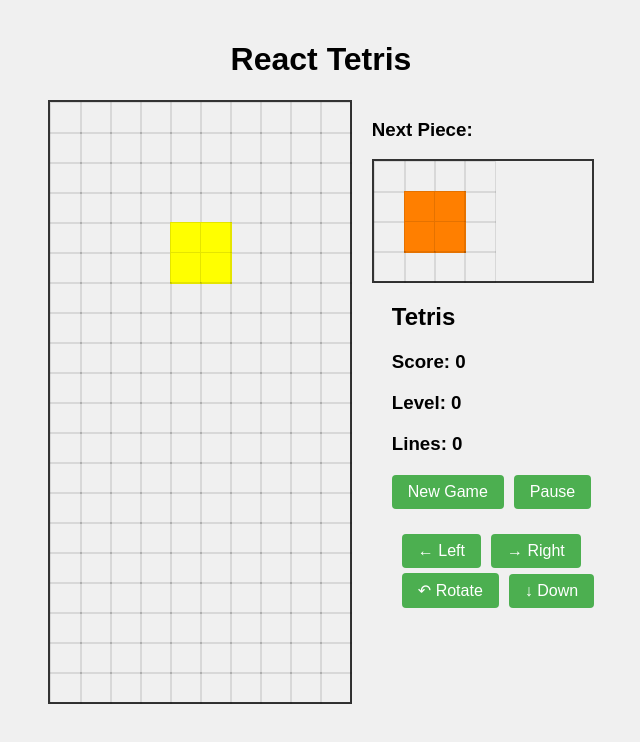
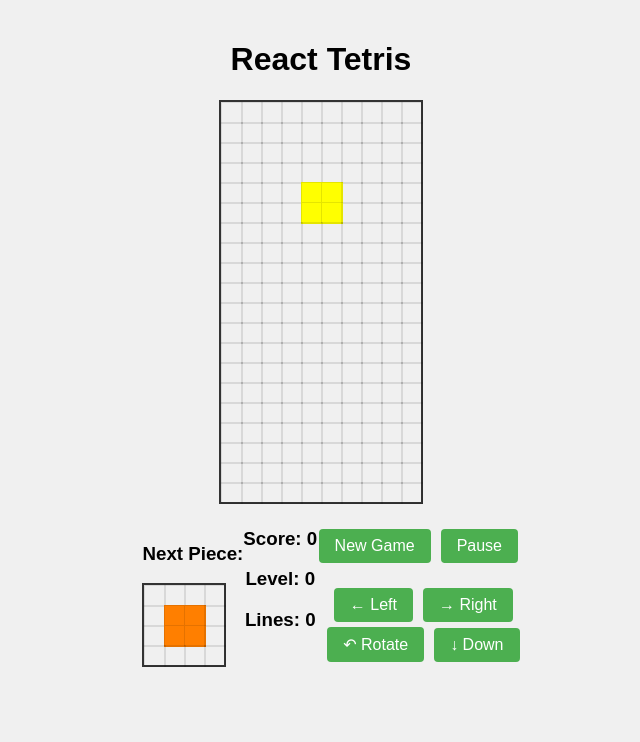
Before and after one commit to Tinkinazoo/Tetris-game, a React app: page / in a window 1280 px wide. Shown: the top 742 px of the page, without its empty margins (319-959 px from the left). Built offline with nearby package versions, Linux system fonts and the light colour scheme.

Commit message:
Re-design

```diff
--- a/src/components/Board.tsx
+++ b/src/components/Board.tsx
@@ -35,8 +35,8 @@ const Board: React.FC<BoardProps> = ({ board, piece }) => {
     <div
       style={{
         display: 'grid',
-        gridTemplateRows: `repeat(${ROWS}, ${BLOCK_SIZE}px)`,
-        gridTemplateColumns: `repeat(${COLS}, ${BLOCK_SIZE}px)`,
+        gridTemplateRows: `repeat(${ROWS}, ${!isMobile ? BLOCK_SIZE : BLOCK_SIZE/2}px)`,
+        gridTemplateColumns: `repeat(${COLS}, ${!isMobile ? BLOCK_SIZE : BLOCK_SIZE/2}px)`,
         border: !isMobile ? '2px solid #333' : '1px solid #333'
       }}
     >
--- a/src/components/GameController.tsx
+++ b/src/components/GameController.tsx
@@ -153,12 +153,12 @@ const GameController: React.FC = () => {
   const isMobile = useMediaQuery({ maxWidth: 767 });
 
   return (
-    <div style={{ display: 'flex', justifyContent: 'center', marginTop: !isMobile ? '20px' : '10px' }}>
-      <div>
+    <div style={{ /*display: 'inline-block', justifyContent: 'center',*/ marginTop: !isMobile ? '20px' : '10px' }}>
+      <div style={{ display: 'inline-block' }}>
         <Board board={gameState.board} piece={gameState.piece} />
       </div>
       <div style={{ marginLeft: !isMobile ? '20px' : '10px' }}>
-        <div style={{ marginBottom: !isMobile ? '20px' : '10px' }}>
+        <div style={{ marginTop: !isMobile ? '20px' : '10px', display: 'inline-block', verticalAlign: 'top' }}>
           <h3>Next Piece:</h3>
           <Preview nextPiece={gameState.nextPiece} />
         </div>
--- a/src/components/GameInfo.tsx
+++ b/src/components/GameInfo.tsx
@@ -25,13 +25,15 @@ const GameInfo: React.FC<GameInfoProps> = ({
   const isMobile = useMediaQuery({ maxWidth: 767 });
 
   return (
-    <div style={{ marginLeft: !isMobile ? '20px' : '10px' }}>
-      <h2>Tetris</h2>
+    <div style={{ marginTop: !isMobile ? '5px' : '2px', display: 'inline-block' }}>
+      <div style={{ display: 'inline-block', verticalAlign: 'top' }}>
         <div>
           <h3>Score: {score}</h3>
           <h3>Level: {level}</h3>
           <h3>Lines: {lines}</h3>
         </div>
+      </div>
+      <div style={{ display: 'inline-block' }}>
         <div style={{ marginTop: !isMobile ? '20px' : '10px' }}>
           <button onClick={onReset}>New Game</button>
           <button onClick={onPause} style={{ marginLeft: !isMobile ? '10px' : '5px' }}>
@@ -48,16 +50,7 @@ const GameInfo: React.FC<GameInfoProps> = ({
             <button onClick={() => {onButtonClick("down")}} style={{ marginLeft: !isMobile ? '10px' : '5px', marginTop: !isMobile ? '5px' : '2px' }}>↓ Down</button>
           </div>
         </div>
-      {isGameOver && (
-        <div style={{ marginTop: !isMobile ? '20px' : '10px', color: 'red' }}>
-          <h2>Game Over!</h2>
       </div>
-      )}
-      {isPaused && !isGameOver && (
-        <div style={{ marginTop: !isMobile ? '20px' : '10px', color: 'orange' }}>
-          <h2>Paused</h2>
-        </div>
-      )}
     </div>
   );
 };
--- a/src/components/Preview.tsx
+++ b/src/components/Preview.tsx
@@ -29,7 +29,8 @@ const Preview: React.FC<PreviewProps> = ({ nextPiece }) => {
         display: 'grid',
         gridTemplateRows: `repeat(${NEXT_ROWS}, ${BLOCK_SIZE}px)`,
         gridTemplateColumns: `repeat(${NEXT_COLS}, ${BLOCK_SIZE}px)`,
-        border: '2px solid #333'
+        border: '2px solid #333',
+        width: 'fit-content',
       }}
     >
       {grid.flatMap((row, rowIndex) =>
--- a/src/game/constants.ts
+++ b/src/game/constants.ts
@@ -1,6 +1,6 @@
 export const COLS = 10;
 export const ROWS = 20;
-export const BLOCK_SIZE = 30;
+export const BLOCK_SIZE = 20; // px
 export const NEXT_COLS = 4;
 export const NEXT_ROWS = 4;
 
--- a/src/styles/styles.css
+++ b/src/styles/styles.css
@@ -43,4 +43,5 @@ button:hover {
 .App {
   max-width: 800px;
   margin: 0 auto;
+  text-align: center;
 }
```
Lines whose indentation alone changed are shown as unchanged.
